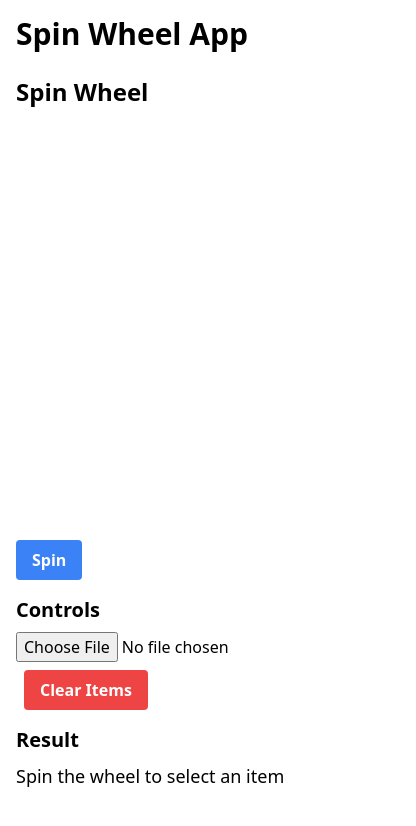
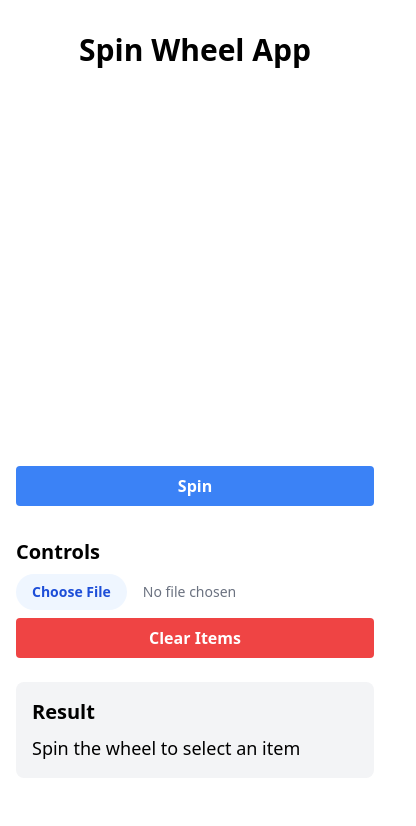
Before and after one commit to adnanbwp/smtools-randomspinner, a React (Vite) app: page / in a window 390 px wide. Shown: the top 826 px of the page, 416 px wide, since content can reach past the window. Built offline with nearby package versions, Linux system fonts and the light colour scheme.

Commit message:
Implement responsive design

```diff
--- a/src/App.jsx
+++ b/src/App.jsx
@@ -44,12 +44,14 @@ function App() {
     showToast(error.message || 'An error occurred', 'error');
   };
 
-  return (
-    <div className="container mx-auto p-4">
-      <h1 className="text-3xl font-bold mb-6">Spin Wheel App</h1>
-      <div className="grid grid-cols-1 md:grid-cols-2 gap-4">
-        <SpinWheel items={items} onSpinComplete={handleSpinComplete} />
-        <div>
+    return (
+    <div className="container mx-auto px-4 py-8">
+      <h1 className="text-3xl font-bold mb-6 text-center">Spin Wheel App</h1>
+      <div className="flex flex-col lg:flex-row gap-8">
+        <div className="w-full lg:w-2/3">
+          <SpinWheel items={items} onSpinComplete={handleSpinComplete} />
+        </div>
+        <div className="w-full lg:w-1/3">
           <Controls
             onItemsLoaded={handleItemsLoaded}
             onClearItems={handleClearItems}
--- a/src/components/Controls.jsx
+++ b/src/components/Controls.jsx
@@ -18,20 +18,30 @@ const Controls = ({ onItemsLoaded, onClearItems, onError }) => {
   };
 
   return (
-    <div className="controls">
+    <div className="controls mb-6">
       <h2 className="text-xl font-bold mb-2">Controls</h2>
+      <div className="flex flex-col sm:flex-row gap-2">
+        <label className="flex-grow">
+          <span className="sr-only">Choose CSV file</span>
           <input
             type="file"
             accept=".csv"
-        className="mb-2"
             onChange={handleFileUpload}
+            className="w-full text-sm text-gray-500
+              file:mr-4 file:py-2 file:px-4
+              file:rounded-full file:border-0
+              file:text-sm file:font-semibold
+              file:bg-blue-50 file:text-blue-700
+              hover:file:bg-blue-100"
           />
+        </label>
         <button
           onClick={onClearItems}
-        className="bg-red-500 hover:bg-red-700 text-white font-bold py-2 px-4 rounded ml-2"
+          className="bg-red-500 hover:bg-red-700 text-white font-bold py-2 px-4 rounded"
         >
           Clear Items
         </button>
+      </div>
     </div>
   );
 };
--- a/src/components/Results.jsx
+++ b/src/components/Results.jsx
@@ -2,7 +2,7 @@ import React from 'react';
 
 const Results = ({ selectedItem }) => {
   return (
-    <div className="results mt-4">
+    <div className="results mt-6 p-4 bg-gray-100 rounded-lg">
       <h2 className="text-xl font-bold mb-2">Result</h2>
       {selectedItem ? (
         <p className="text-lg">Selected item: <span className="font-bold">{selectedItem}</span></p>
--- a/src/components/SpinWheel.jsx
+++ b/src/components/SpinWheel.jsx
@@ -1,25 +1,29 @@
-import React, { useState } from 'react';
+import React, { useState, useRef, useEffect } from 'react';
 import { useSpring, animated } from 'react-spring';
 
 const SpinWheel = ({ items, onSpinComplete }) => {
   const [rotation, setRotation] = useState(0);
   const [isSpinning, setIsSpinning] = useState(false);
+  const [wheelSize, setWheelSize] = useState(400);
+  const wheelRef = useRef(null);
 
   const colors = [
     '#FF6B6B', '#4ECDC4', '#45B7D1', '#FFA07A',
     '#98D8C8', '#FBCB0A', '#B19CD9', '#FF6B6B'
   ];
 
-  const totalItems = items.length;
-  const wheelRadius = 200;
-  const centerX = wheelRadius;
-  const centerY = wheelRadius;
+  useEffect(() => {
+    const handleResize = () => {
+      if (wheelRef.current) {
+        const containerWidth = wheelRef.current.offsetWidth;
+        setWheelSize(Math.min(containerWidth, 400));
+      }
+    };
 
-  const getCoordinatesForPercent = (percent) => {
-    const x = centerX + wheelRadius * Math.cos(2 * Math.PI * percent);
-    const y = centerY + wheelRadius * Math.sin(2 * Math.PI * percent);
-    return [x, y];
-  };
+    handleResize();
+    window.addEventListener('resize', handleResize);
+    return () => window.removeEventListener('resize', handleResize);
+  }, []);
 
   const spinWheel = () => {
     if (isSpinning) return;
@@ -29,7 +33,7 @@ const SpinWheel = ({ items, onSpinComplete }) => {
 
     setTimeout(() => {
       setIsSpinning(false);
-      const selectedIndex = Math.floor(((360 - (newRotation % 360)) / (360 / totalItems)) % totalItems);
+      const selectedIndex = Math.floor(((360 - (newRotation % 360)) / (360 / items.length)) % items.length);
       onSpinComplete(items[selectedIndex]);
     }, 5000);
   };
@@ -39,18 +43,23 @@ const SpinWheel = ({ items, onSpinComplete }) => {
     config: { mass: 1, tension: 170, friction: 26 },
   });
 
+  const getCoordinatesForPercent = (percent) => {
+    const x = Math.cos(2 * Math.PI * percent);
+    const y = Math.sin(2 * Math.PI * percent);
+    return [x, y];
+  };
+
   return (
-    <div className="spin-wheel">
-      <h2 className="text-2xl font-bold mb-4">Spin Wheel</h2>
+    <div className="spin-wheel" ref={wheelRef}>
       <animated.svg
-        width={wheelRadius * 2}
-        height={wheelRadius * 2}
-        viewBox={`0 0 ${wheelRadius * 2} ${wheelRadius * 2}`}
-        style={{ transform }}
+        width={wheelSize}
+        height={wheelSize}
+        viewBox="-1 -1 2 2"
+        style={{ transform, transformOrigin: 'center' }}
       >
         {items.map((item, index) => {
-          const startPercent = index / totalItems;
-          const endPercent = (index + 1) / totalItems;
+          const startPercent = index / items.length;
+          const endPercent = (index + 1) / items.length;
 
           const [startX, startY] = getCoordinatesForPercent(startPercent);
           const [endX, endY] = getCoordinatesForPercent(endPercent);
@@ -58,28 +67,27 @@ const SpinWheel = ({ items, onSpinComplete }) => {
           const largeArcFlag = endPercent - startPercent > 0.5 ? 1 : 0;
 
           const pathData = [
-            `M ${centerX} ${centerY}`,
-            `L ${startX} ${startY}`,
-            `A ${wheelRadius} ${wheelRadius} 0 ${largeArcFlag} 1 ${endX} ${endY}`,
-            'Z'
+            `M ${startX} ${startY}`, // Move to start point
+            `A 1 1 0 ${largeArcFlag} 1 ${endX} ${endY}`, // Draw arc
+            `L 0 0`, // Line to center
           ].join(' ');
 
-          const middlePercent = (startPercent + endPercent) / 2;
-          const [labelX, labelY] = getCoordinatesForPercent(middlePercent);
-          const textRotation = (middlePercent * 360 + 90) % 360;
+          const midPercent = (startPercent + endPercent) / 2;
+          const [labelX, labelY] = getCoordinatesForPercent(midPercent);
+          const textRotation = (midPercent * 360 + 90) % 360;
 
           return (
             <g key={index}>
               <path d={pathData} fill={colors[index % colors.length]} />
               <text
-                x={labelX}
-                y={labelY}
+                x={labelX * 0.65}
+                y={labelY * 0.65}
                 dy=".35em"
                 textAnchor="middle"
                 fill="white"
-                fontSize="12"
+                fontSize="0.1"
                 fontWeight="bold"
-                transform={`rotate(${textRotation}, ${labelX}, ${labelY})`}
+                transform={`rotate(${textRotation}, ${labelX * 0.65}, ${labelY * 0.65})`}
               >
                 {item.length > 10 ? item.substr(0, 10) + '...' : item}
               </text>
@@ -90,7 +98,7 @@ const SpinWheel = ({ items, onSpinComplete }) => {
       <button
         onClick={spinWheel}
         disabled={isSpinning}
-        className="mt-4 bg-blue-500 hover:bg-blue-700 text-white font-bold py-2 px-4 rounded"
+        className="mt-4 bg-blue-500 hover:bg-blue-700 text-white font-bold py-2 px-4 rounded w-full"
       >
         {isSpinning ? 'Spinning...' : 'Spin'}
       </button>
```
Lines whose indentation alone changed are shown as unchanged.
